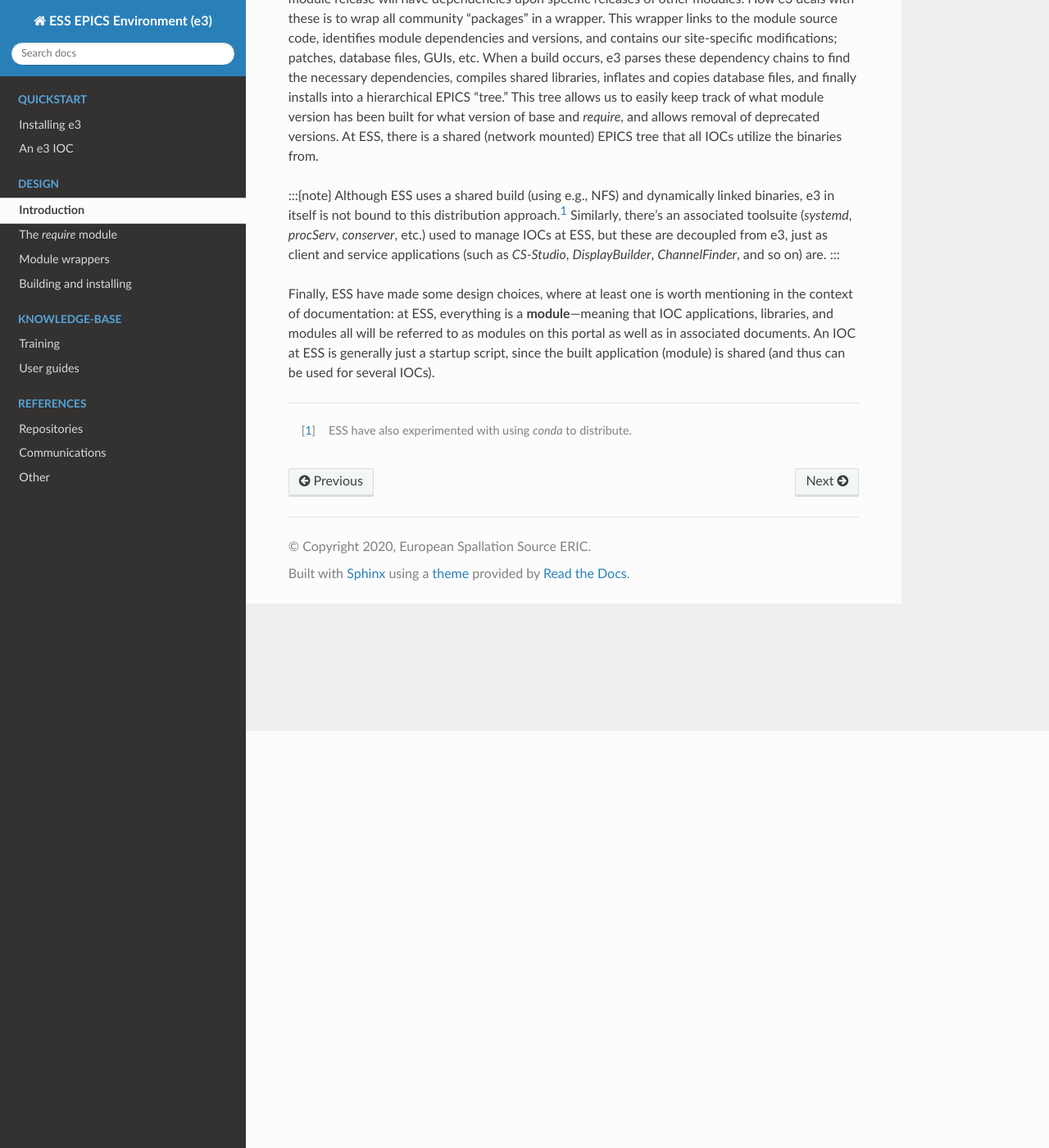
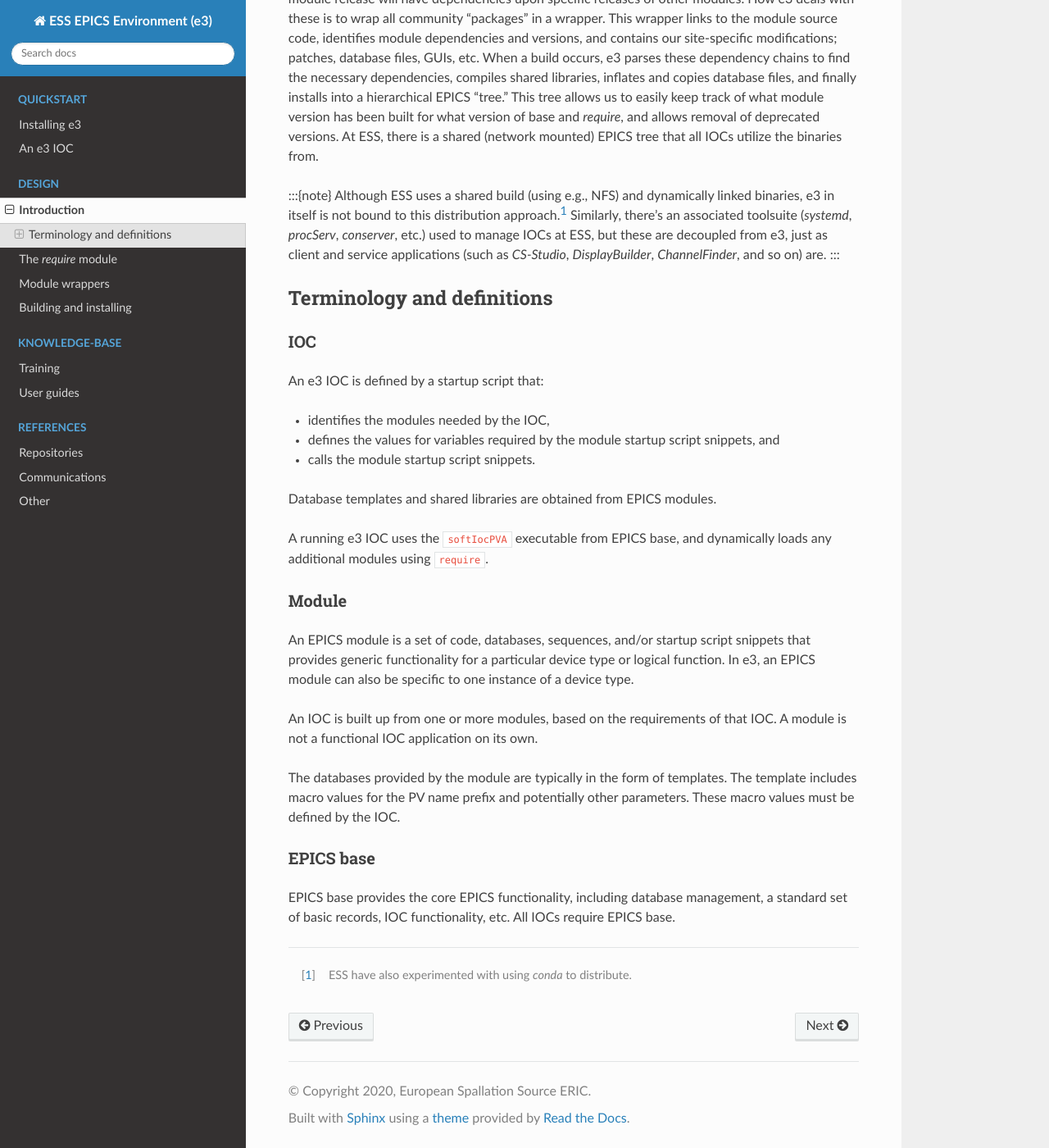
Before and after one commit to ttkorhonen/e3pages, a Sphinx documentation site: the page built from docs/design/1_intro.md, in a window 1280 px wide and 1400 px high, scrolled down 509 px. Shown: the whole window at 82% size. Built offline with Sphinx 7.4.7 and the Read the Docs theme 2.0.0, drawn with Linux system fonts in a browser that asks for light colours.

Commit message:
Add terminology section, remove existing module definition

```diff
--- a/docs/design/1_intro.md
+++ b/docs/design/1_intro.md
@@ -10,7 +10,28 @@ Two of the key design considerations for e3 were dependency management and quali
 Although ESS uses a shared build (using e.g., NFS) and dynamically linked binaries, e3 in itself is not bound to this distribution approach.[^conda] Similarly, there's an associated toolsuite (*systemd*, *procServ*, *conserver*, etc.) used to manage IOCs at ESS, but these are decoupled from e3, just as client and service applications (such as *CS-Studio*, *DisplayBuilder*, *ChannelFinder*, and so on) are.
 :::
 
-Finally, ESS have made some design choices, where at least one is worth mentioning in the context of documentation: at ESS, everything is a **module**---meaning that IOC applications, libraries, and modules all will be referred to as modules on this portal as well as in associated documents. An IOC at ESS is generally just a startup script, since the built application (module) is shared (and thus can be used for several IOCs).
+## Terminology and definitions
+### IOC
 
+An e3 IOC is defined by a startup script that:
+* identifies the modules needed by the IOC,
+* defines the values for variables required by the module startup script snippets, and
+* calls the module startup script snippets.
+
+Database templates and shared libraries are obtained from EPICS modules.
+
+A running e3 IOC uses the `softIocPVA` executable from EPICS base, and dynamically loads any additional modules using `require`.
+
+### Module
+
+An EPICS module is a set of code, databases, sequences, and/or startup script snippets that provides generic functionality for a particular device type or logical function. In e3, an EPICS module can also be specific to one instance of a device type.
+
+An IOC is built up from one or more modules, based on the requirements of that IOC. A module is not a functional IOC application on its own.
+
+The databases provided by the module are typically in the form of templates. The template includes macro values for the PV name prefix and potentially other parameters. These macro values must be defined by the IOC.
+
+### EPICS base
+
+EPICS base provides the core EPICS functionality, including database management, a standard set of basic records, IOC functionality, etc. All IOCs require EPICS base.
 
 [^conda]: ESS have also experimented with using *conda* to distribute.
```
